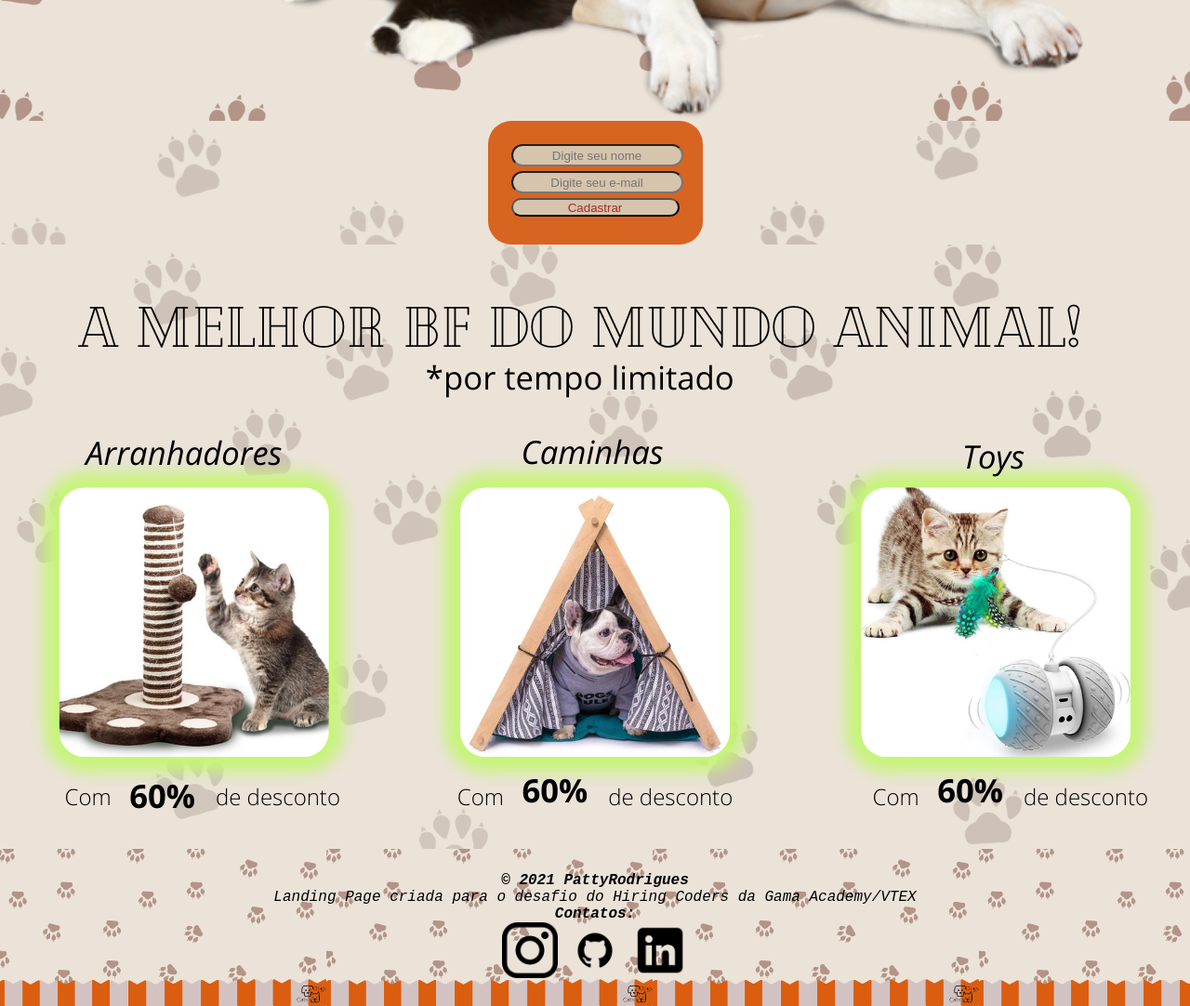
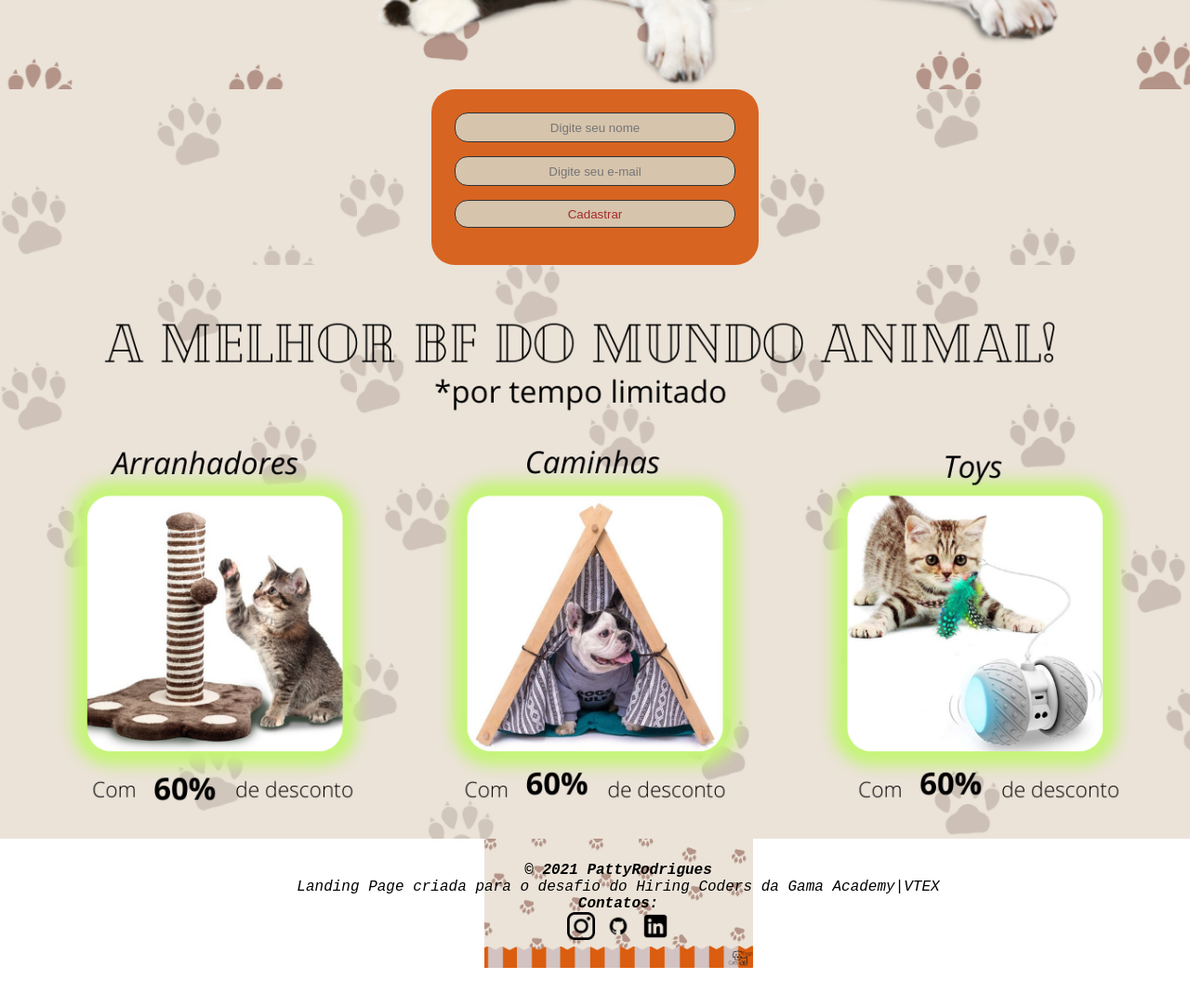
Before and after one commit to patty-ti/ladingpage-VTEX, a website: page index.html in a window 1280 px wide. Shown: the part 520-1602 px from the top of the page at 93% size. After the commit the page ends 1561 px from the top, so only its background shows below. Drawn offline with Linux system fonts and the light colour scheme.

Commit message:
Configuration change .css

```diff
--- a/css/style.css
+++ b/css/style.css
@@ -8,23 +8,24 @@ html{
 }
 
 .section-container{
-    height: 100vh;
-    width: 100%;
+    height: auto;
+    width: 100vw;
     display: flex;
     justify-content: center;
     align-items: center;
 }
 
 .background-section{
-    height: 100%;
-    background-attachment: fixed;
-    background-size: cover;
-    background-repeat: no-repeat;
+    height: auto;
 }
 
+.background-section img, .background-products img{
+    width:100%;
+    height:auto;
+}
 .section-one{
-    width: 100%;
-    height: 110%;
+    width: 100vw;
+    height: auto;
     background-color: antiquewhite;
     background-size: cover;
     background-repeat: no-repeat;
@@ -35,42 +36,50 @@ html{
     background: rgb(216, 100, 33, 6);
     border-radius: 25px;
     padding: 25px;
-    max-width: 450px;
+    max-width: 700px;
     position: top;
 
 }
 input{
-    width: 100%;
-    height: 20px;
-    margin-bottom: 05px;
+    min-width: 300px;
+    height: 30px;
+    margin-bottom: 15px;
     text-align: center;
+    border:solid 0.3px #333;
     border-radius: 14px;
     background-color: rgb(214, 196, 172);
     color: brown;
 }
+
 form{
     display: grid;
+}
 
-}
 .background-products{
-    width: 100%;
-    height: 50%;
+    width: 100vw;
+    height: auto;
     background-attachment: fixed;
     background-size: cover;
     background-repeat: no-repeat;
 }
+
 .footer{
-    width:auto;
-    height: 100%;
+    width:100vw;
+    height: auto;
     padding: 25px;
     text-align: center;
     justify-content: center;
     align-items: center;
+    background-position:center center;
+    background-repeat:no-repeat;
     background-attachment: fixed;
     background-size: contain;
     background-image: url(../assets/footer.png);
     font-style: italic;
     font-family: 'Courier New', Courier, monospace;
+}
 
-
+.footer img{
+    height:30px;
+    width:30px;
 }
--- a/index.html
+++ b/index.html
@@ -33,7 +33,7 @@
     </section>
     <footer class="footer">
         <p style='font-weight: bold'> &copy; 2021 PattyRodrigues </p>
-        <p> Landing Page criada para o desafio do Hiring Coders da Gama Academy/VTEX </p>
+        <p> Landing Page criada para o desafio do Hiring Coders da Gama Academy|VTEX </p>
         <p style='font-weight: bold'> Contatos: </p>
 
         <a href="https://www.instagram.com/patty.rodriguess"><img src="assets/insta.png" alt="Instragram" width="60px" height="60px"></a>
```
